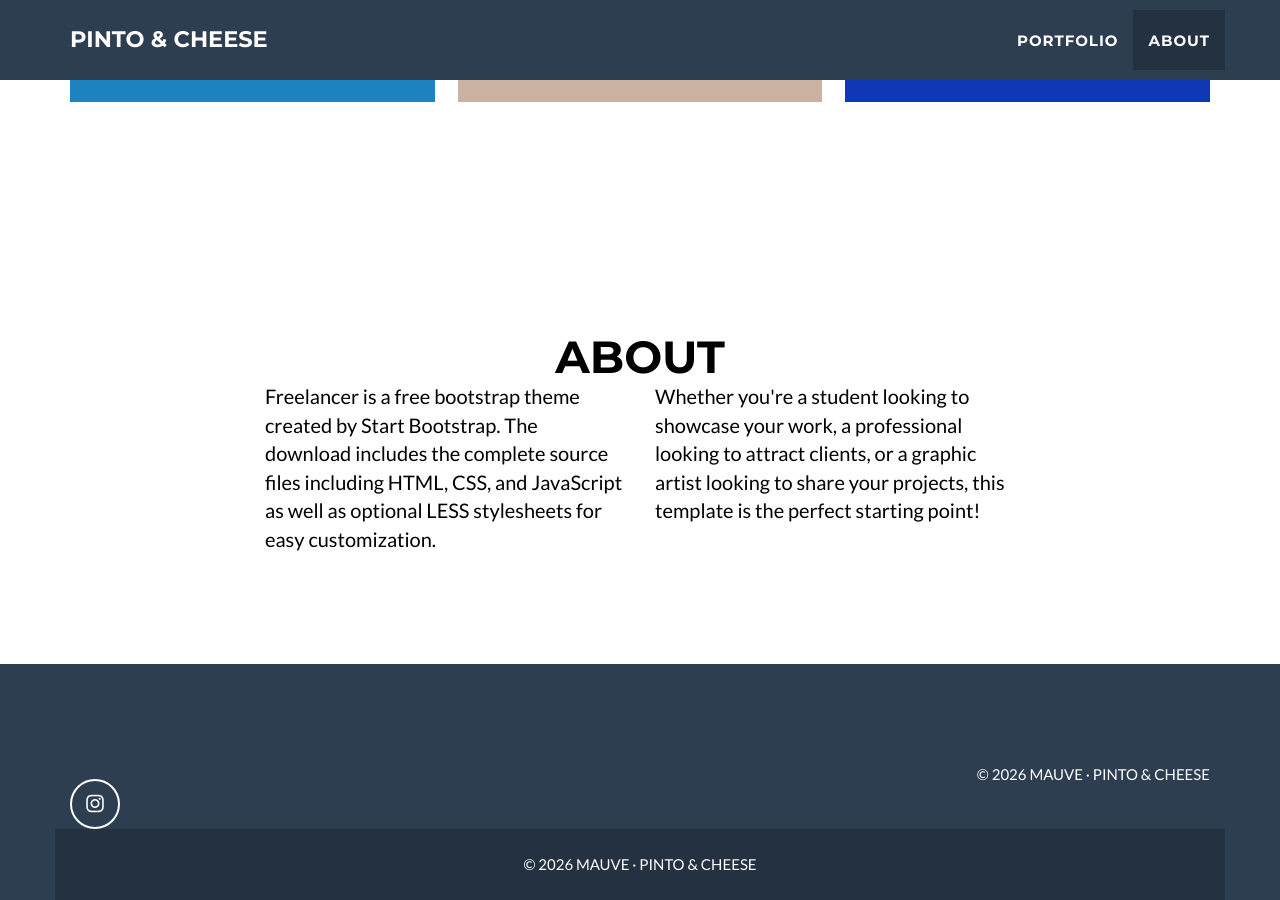
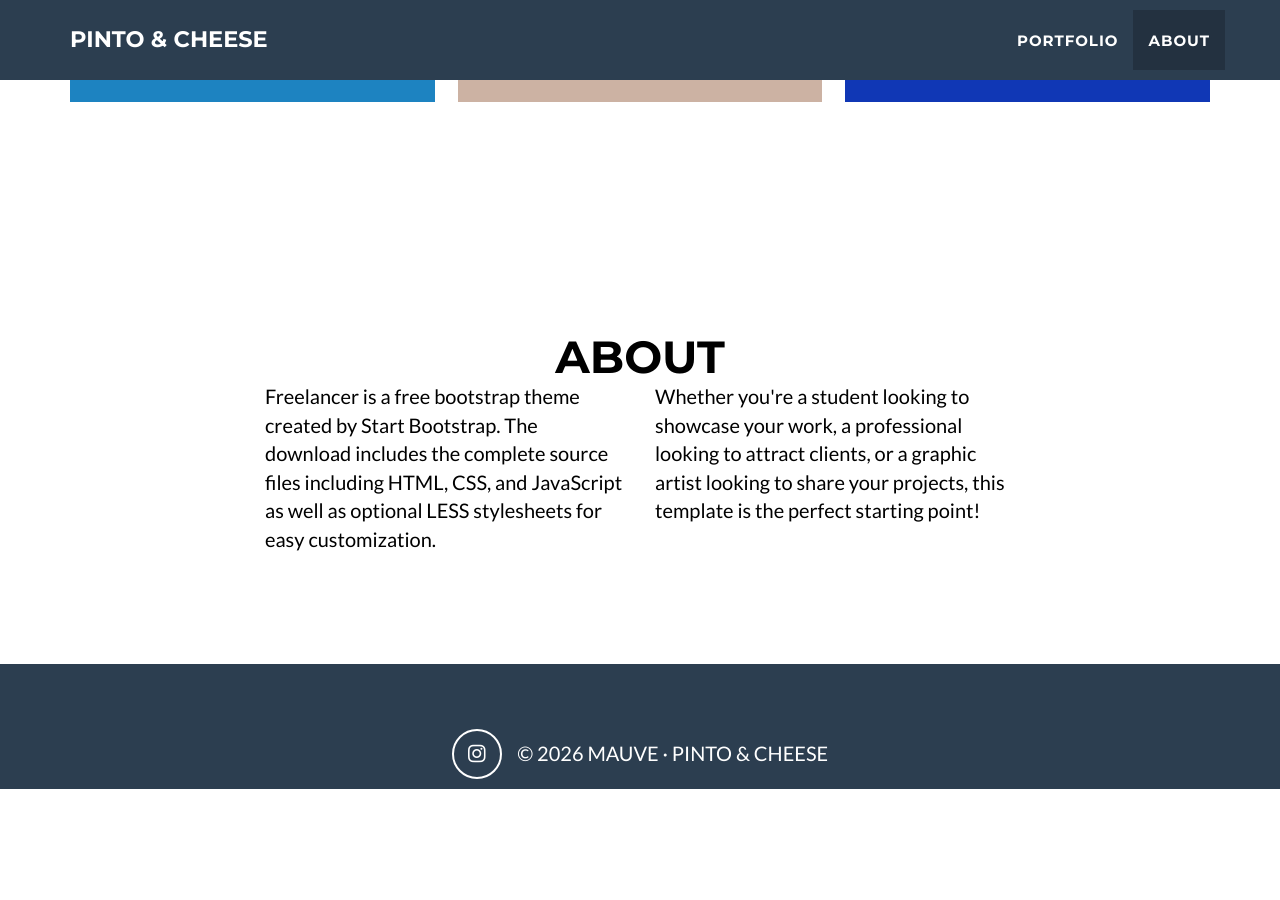
Before and after one commit to pintocheese/pintocheese.github.io, a Jekyll site: the page built from _posts/2014-07-18-project-1.markdown, in a window 1280 px wide and 900 px high, scrolled down 2677 px. Built offline with Jekyll 4.4.1, drawn with Linux system fonts in a browser that asks for light colours; after the commit the page ends 3466 px from its top, so only the background shows below that.

Commit message:
Update footer.html

```diff
--- a/_includes/footer.html
+++ b/_includes/footer.html
@@ -32,37 +32,17 @@
   </div>
         -->
 
-<footer class="text-center">
-  <div class="footer-above">
-    <div class="container">
-      <div class="row align-items-center">
-        <!-- 왼쪽: Instagram -->
-        <div class="col-md-6 text-left">
-          <a href="https://instagram.com/계정명" class="btn-social btn-outline">
+
+        <p>
+          <a href="https://www.instagram.com/pinchee_official" class="btn-social btn-outline">
             <i class="fa-brands fa-instagram"></i>
           </a>
-        </div>
-
-        <!-- 오른쪽: Copyright -->
-        <div class="col-md-6 text-right">
+          &nbsp;&nbsp; <!-- 아이콘과 저작권 사이 간격 -->
           © {{ site.time | date: '%Y' }} MAUVE · PINTO & CHEESE
-        </div>
+        </p>
       </div>
     </div>
   </div>
-</footer>
-
-
-  <div class="footer-below">
-    <div class="container">
-      <div class="row">
-        <div class="col-lg-12">
-          © {{ site.time | date: '%Y' }} MAUVE · PINTO & CHEESE
-        </div>
-      </div>
-    </div>
-  </div>
-
 </footer>
 
 <!-- Scroll to Top Button (Only visible on small and extra-small screen sizes) -->
```
